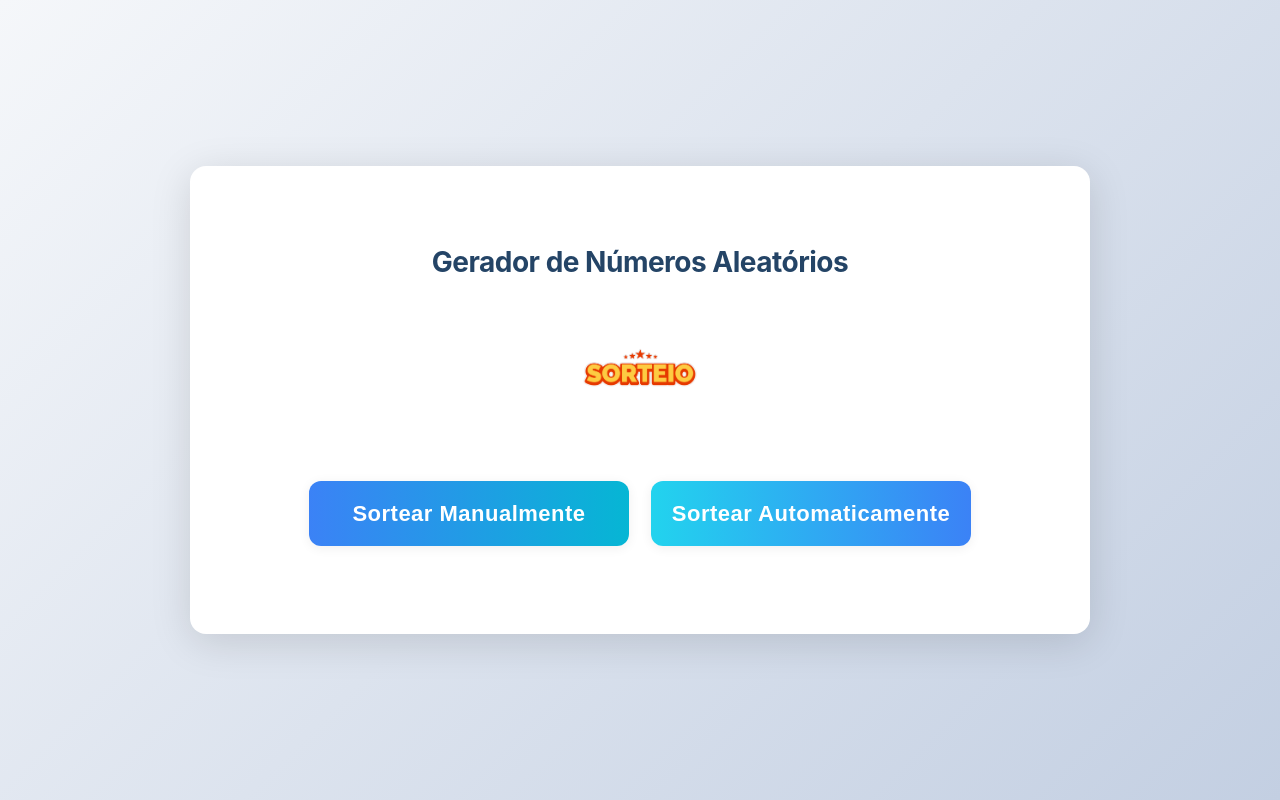
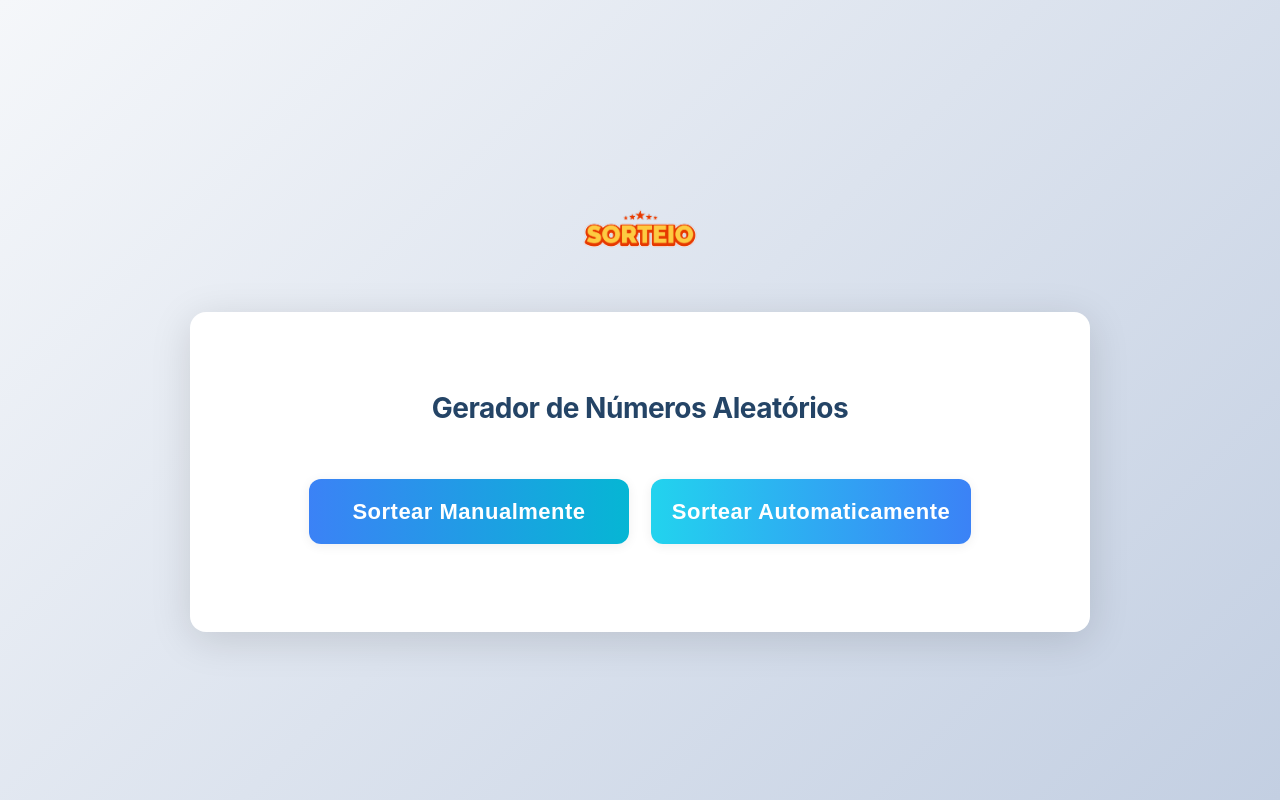
Before and after one commit to joartur/gerador-de-numeros, a Next.js app: page / in a window 1280 px wide. Built offline with nearby package versions, Linux system fonts and the light colour scheme.

Commit message:
Update page.tsx

```diff
--- a/src/app/page.tsx
+++ b/src/app/page.tsx
@@ -174,6 +174,7 @@ export default function Home() {
         padding: "2rem",
       }}
     >
+      <Logo />
       <section className="gn-main-section">
         <h1 style={{
           marginBottom: 28,
@@ -185,7 +186,6 @@ export default function Home() {
         }}>
           Gerador de Números Aleatórios
         </h1>
-        <Logo />
         {mode === "start" && (
           <StartButtons
             onManual={() => setMode("manual")}
```
